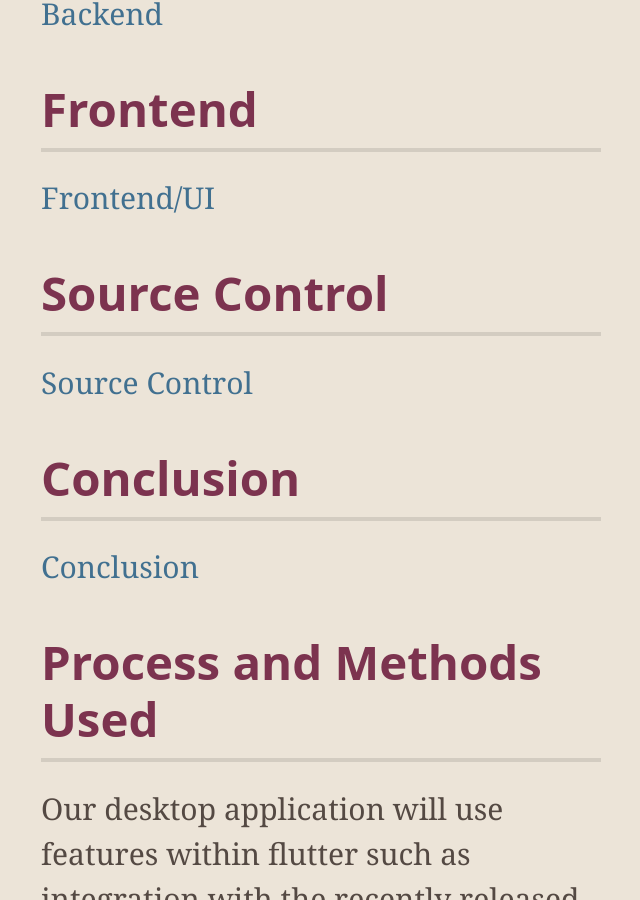
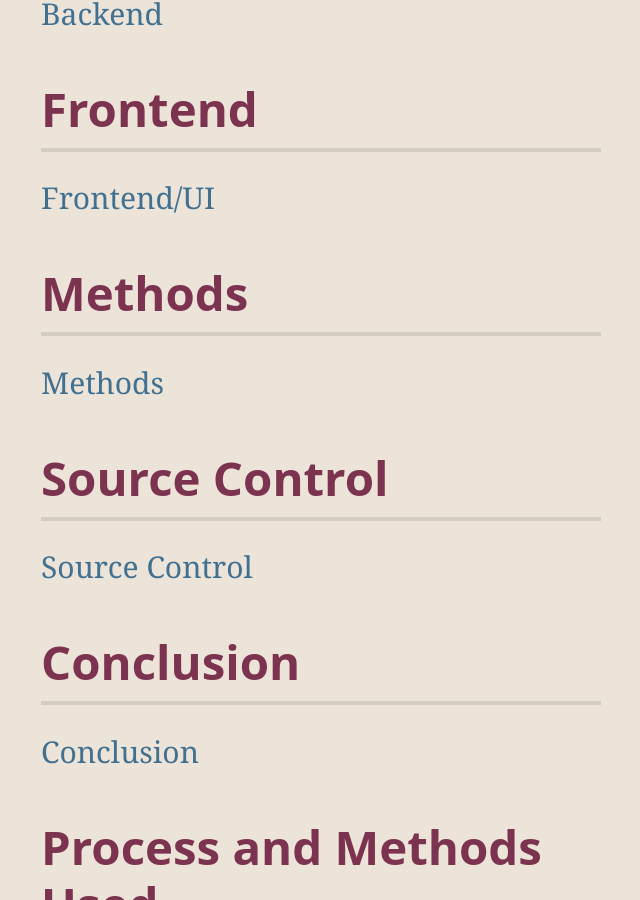
Before and after one commit to SPKSU2022/SPKSU2022.github.io, a Jekyll site: the page built from index.markdown, in a window 1280 px wide and 900 px high, scrolled down 2784 px. Shown: the whole window, without its empty margins (319-959 px from the left). Built offline with Jekyll 4.4.1, drawn with Linux system fonts in a browser that asks for light colours; some web fonts are replaced; our own code applies the rules of GitHub Pages for plain Markdown files.

Commit message:
Update index.markdown

```diff
--- a/index.markdown
+++ b/index.markdown
@@ -24,6 +24,9 @@ To complete this task, our program will provide a place where users can create a
 ### Frontend
 [Frontend/UI](frontendUI.markdown)
 
+### Methods
+[Methods](methods.markdown)
+
 ### Source Control
 [Source Control](sourceControl.markdown)
 
```
